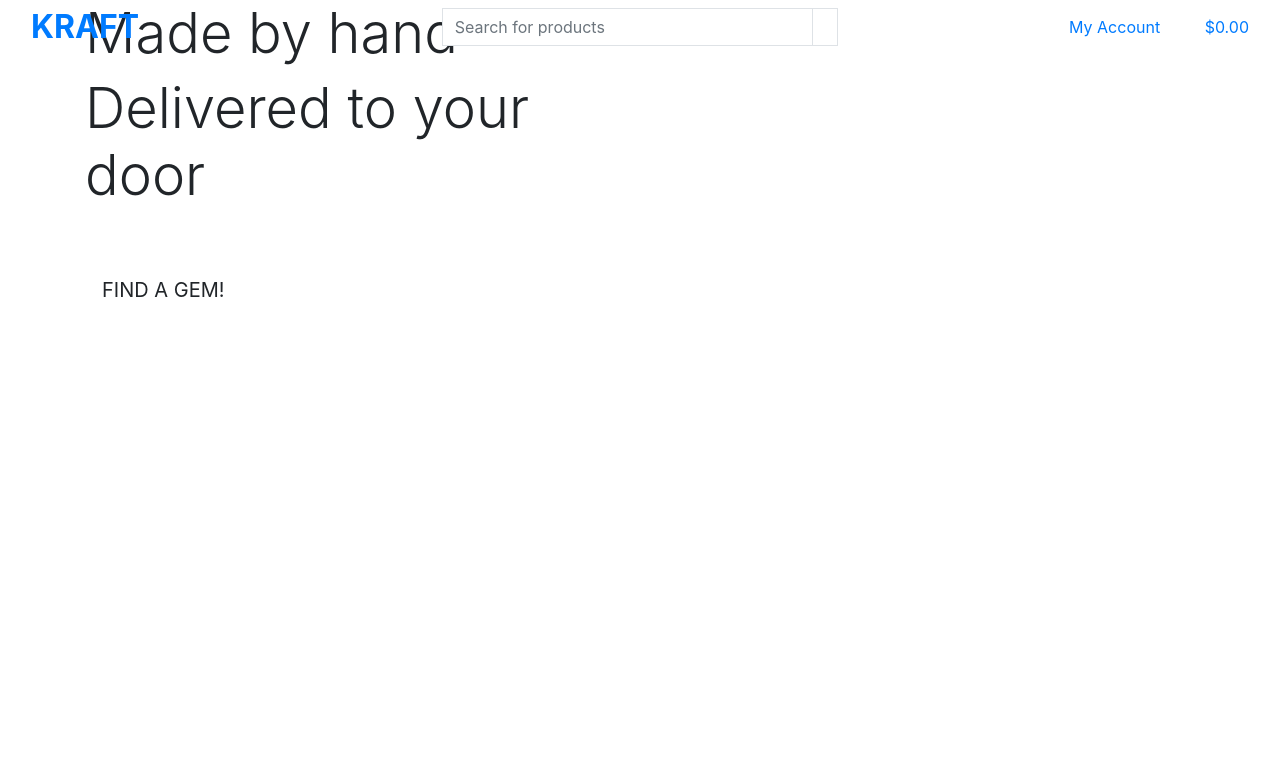
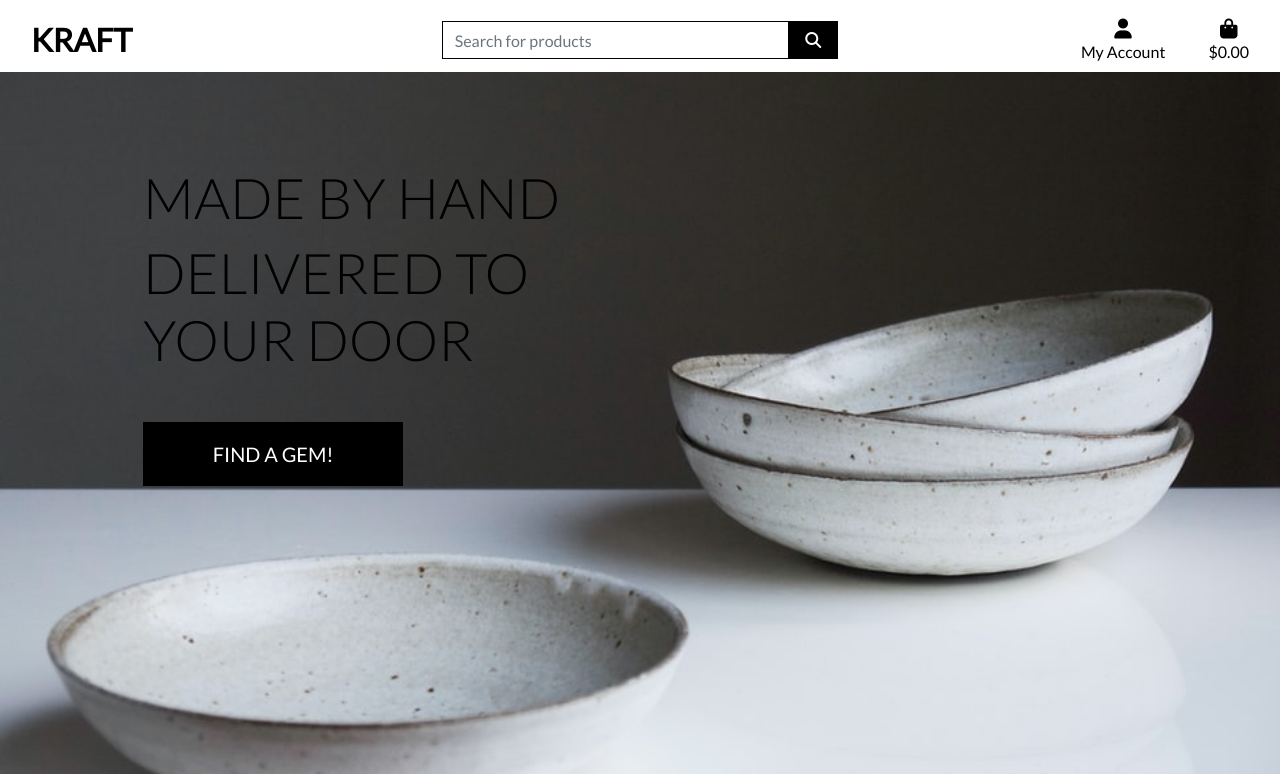
Before and after one commit to DarraghReid/krafts, a Django app: page / in a window 1280 px wide. Shown: the top 774 px of the page. Run offline with Django 3.2, Linux system fonts and the light colour scheme; some libraries are stand-ins or nearby versions.

Commit message:
add home css, links base.html head

```diff
--- a/krafts/urls.py
+++ b/krafts/urls.py
@@ -15,6 +15,8 @@ Including another URLconf
 """
 from django.contrib import admin
 from django.urls import path, include
+from django.conf import settings
+from django.conf.urls.static import static
 
 urlpatterns = [
     path('admin/', admin.site.urls),
@@ -22,4 +24,4 @@ urlpatterns = [
     path('accounts/', include('allauth.urls')),
     # Empty path indicates it is root URL
     path('', include('home.urls')),
-]
+] + static(settings.MEDIA_URL, document_root=settings.MEDIA_ROOT) # See MEDIA_URL/MEDIA_ROOT in settings.py
--- a/static/css/base.css
+++ b/static/css/base.css
@@ -12,3 +12,86 @@ body {
     color: #555;
     font-family: 'Lato';
 }
+
+/* from Bulma */
+.icon {
+    align-items: center;
+    display: inline-flex;
+    justify-content: center;
+    height: 1.5rem;
+    width: 1.5rem;
+}
+
+.logo-font {
+    text-transform: uppercase;
+}
+
+.main-logo-link {
+    width: fit-content;
+}
+
+.shop-now-button {
+    background: black;
+    color: white;
+    min-width: 260px;
+}
+
+.btn-black {
+    background: black;
+    color: white;
+}
+
+.shop-now-button:hover,
+.shop-now-button:active,
+.shop-now-button:focus,
+.btn-black:hover,
+.btn-black:active,
+.btn-black:focus {
+    background: #222;
+    color: white;
+}
+
+.text-black {
+    color: #000 !important;
+}
+
+.border-black {
+    border: 1px solid black !important;
+}
+
+/* -------------------------------- Media Queries */
+
+/* Slightly larger container on xl screens */
+@media (min-width: 1200px) {
+  .container {
+    max-width: 80%;
+  }
+}
+
+/* Fixed top navbar only on medium and up */
+@media (min-width: 992px) {
+    /* For main site navbar */
+    .fixed-top-desktop-only {
+        position: fixed;
+        top: 0;
+        right: 0;
+        left: 0;
+        z-index: 1030;
+    }
+
+    /* Push body down to bottom of main page header */
+    .header-container {
+        padding-top: 164px;
+    }
+}
+
+/* Pad the top a bit when navbar is collapsed on mobile */
+@media (max-width: 991px) {
+    .header-container {
+        padding-top: 116px;
+    }
+
+    body {
+        height: calc(100vh - 116px);
+    }
+}
--- a/templates/base.html
+++ b/templates/base.html
@@ -17,6 +17,13 @@
         {% block corecss %}
             <!-- Bootstrap CSS -->
             <link rel="stylesheet" href="https://stackpath.bootstrapcdn.com/bootstrap/4.4.1/css/bootstrap.min.css" integrity="sha384-Vkoo8x4CGsO3+Hhxv8T/Q5PaXtkKtu6ug5TOeNV6gBiFeWPGFN9MuhOf23Q9Ifjh" crossorigin="anonymous">
+            <!-- Google font links -->
+            <link rel="preconnect" href="https://fonts.googleapis.com">
+            <link rel="preconnect" href="https://fonts.gstatic.com" crossorigin>
+            <link href="https://fonts.googleapis.com/css2?family=Lato:ital,wght@0,100;0,300;0,400;1,700&display=swap" rel="stylesheet">
+            <!-- Custom base.css file -->
+            <!-- Static file linked in settings.py under STATIC_URL & STATICFILES_DIRS settings -->
+            <link rel="stylesheet" href="{% static 'css/base.css' %}">
         {% endblock %}
 
         {% block extra_css %}
@@ -24,6 +31,8 @@
         {% endblock %}
 
         {% block corejs %}
+            <!-- Fontawesome kit -->
+            <script src="https://kit.fontawesome.com/def5cb55d0.js" crossorigin="anonymous"></script>
             <!-- Optional JavaScript -->
             <!-- jQuery first, then Popper.js, then Bootstrap JS -->
             <script src="https://code.jquery.com/jquery-3.4.1.slim.min.js" integrity="sha384-J6qa4849blE2+poT4WnyKhv5vZF5SrPo0iEjwBvKU7imGFAV0wwj1yYfoRSJoZ+n" crossorigin="anonymous"></script>
@@ -39,7 +48,9 @@
     <body>
         <!-- Main page header -->
         <header class="container-fluid fixed-top">
-            <div class="row">
+            <!-- Only to be displayed on large screens -->
+            <div class="row bg-white pt-lg-2 d-none d-lg-flex" id="topnav">
+
                 <!-- COLs stacked virtically on sm screens, horizontally on lg screens, have padding on sm screens -->
                 <!-- COL 1: Logo centered on sm screens, left aligned on lg screens -->
                 <div class="col-12 col-lg-4 my-auto py-1 py-lg-0 text-center text-lg-left">
```
Also changed, not shown: krafts/settings.py (+7 -0 lines).
